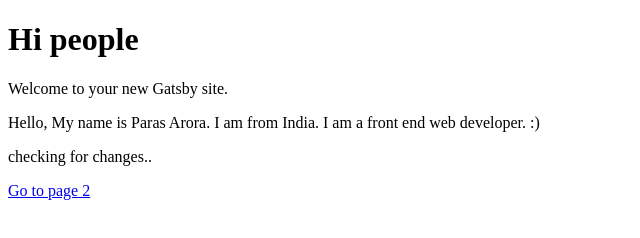
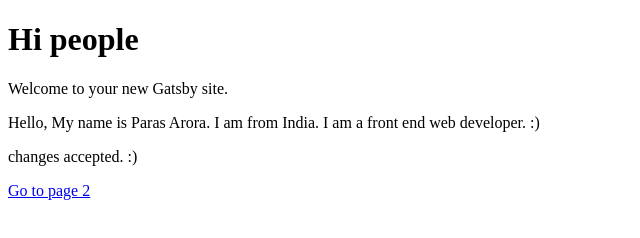
Before and after one commit to paras594/JamStack-helloWorld, a Gatsby site: page / in a window 1280 px wide. Shown: the full height of the page, 0-640 px from the left. Built offline with nearby package versions, Linux system fonts and the light colour scheme; Gatsby itself is replaced by a stand-in of ours.

Commit message:
changes accepted

```diff
--- a/src/pages/index.js
+++ b/src/pages/index.js
@@ -9,7 +9,7 @@ const IndexPage = () => (
       Hello, My name is Paras Arora. I am from India. I am a front end web
       developer. :)
     </p>
-    <p>checking for changes..</p>
+    <p>changes accepted. :)</p>
     <Link to="/page-2/">Go to page 2</Link>
   </div>
 )
```
